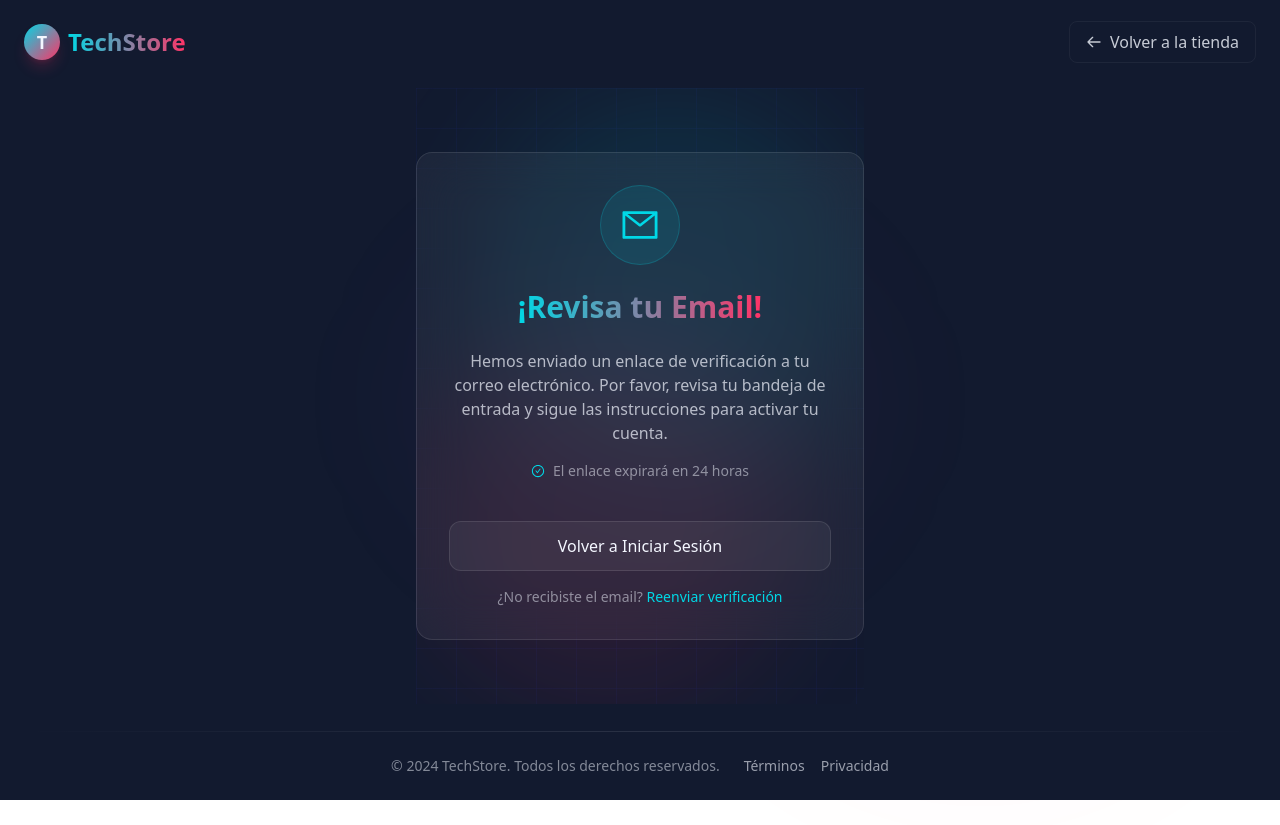
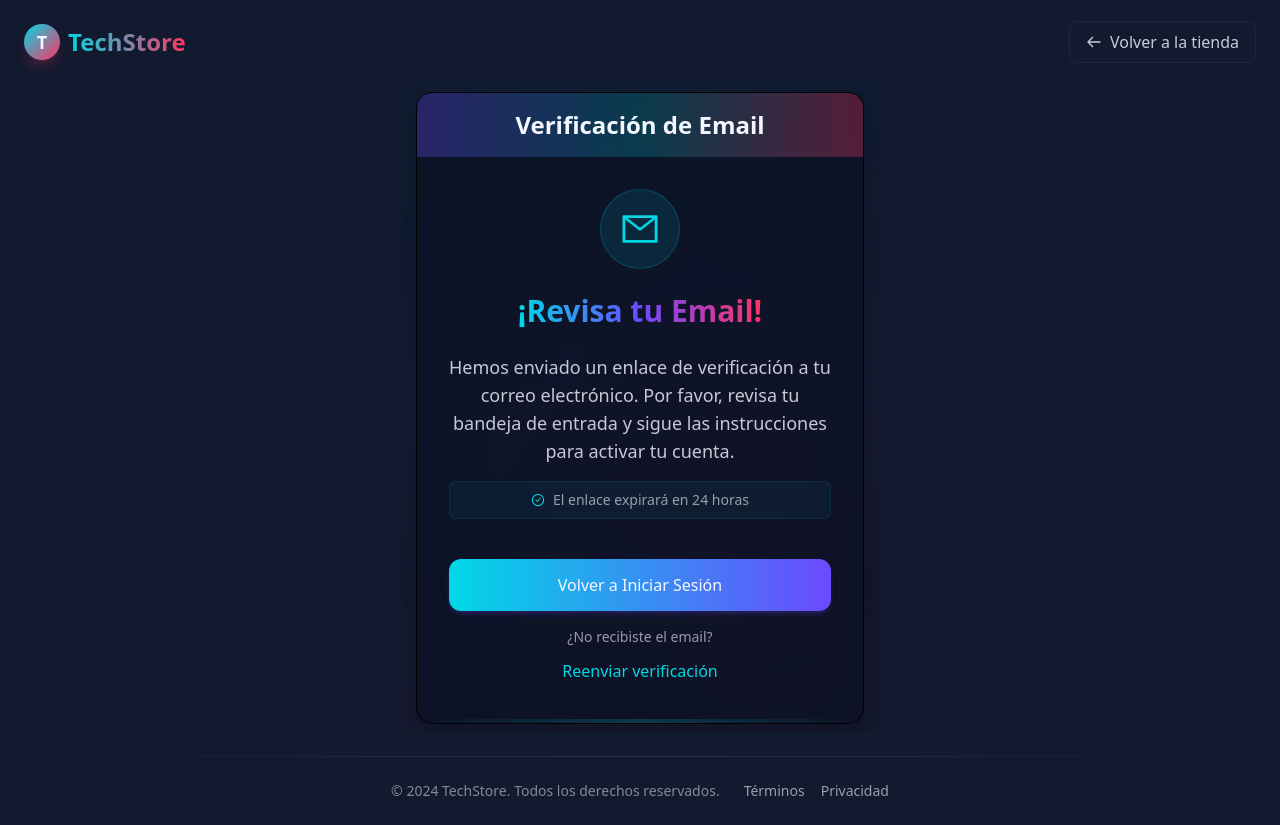
Before and after one commit to sandovaldavid/byte-shop-ecommerce, a Next.js app: page /auth/verify/messague in a window 1280 px wide. Before the commit the page ends 800 px from the top, so only its background shows below. Built offline with nearby package versions, Linux system fonts and the light colour scheme; no server answers.

Commit message:
💄 enhance VerifyMessagePage with improved animations, loading states, and dynamic background effects for better user experience

```diff
--- a/src/app/auth/verify/messague/page.js
+++ b/src/app/auth/verify/messague/page.js
@@ -1,58 +1,199 @@
 'use client';
-import React from 'react';
+import React, { useState } from 'react';
 import Link from 'next/link';
-import { AiOutlineMail, AiOutlineCheckCircle } from 'react-icons/ai';
+import {
+	AiOutlineMail,
+	AiOutlineCheckCircle,
+	AiOutlineLoading3Quarters,
+} from 'react-icons/ai';
+import { motion, AnimatePresence } from 'framer-motion';
 
 function VerifyMessagePage() {
+	const [isResending, setIsResending] = useState(false);
+	const [resendStatus, setResendStatus] = useState(null);
+
+	const handleResendVerification = () => {
+		setIsResending(true);
+		// Simulate API call with setTimeout
+		setTimeout(() => {
+			setIsResending(false);
+			setResendStatus('success');
+
+			// Clear success message after 5 seconds
+			setTimeout(() => {
+				setResendStatus(null);
+			}, 5000);
+		}, 1500);
+	};
+
 	return (
-		<div className='min-h-80 bg-dark flex items-center justify-center relative overflow-hidden py-16'>
-			{/* Background effects */}
-			<div className='absolute inset-0 bg-[linear-gradient(rgba(45,58,254,0.05)_1px,transparent_1px),linear-gradient(90deg,rgba(45,58,254,0.05)_1px,transparent_1px)] bg-[size:40px_40px]'></div>
-			<div className='absolute top-0 right-0 w-96 h-96 bg-secondary/10 rounded-full filter blur-3xl'></div>
-			<div className='absolute bottom-0 left-0 w-96 h-96 bg-accent1/10 rounded-full filter blur-3xl'></div>
+		<div className='flex items-center justify-center relative overflow-hidden py-4 px-4 sm:py-2'>
+			{/* Enhanced background effects with animation */}
+			<div className='absolute inset-0 bg-[linear-gradient(rgba(51,85,255,0.03)_1px,transparent_1px),linear-gradient(90deg,rgba(51,85,255,0.03)_1px,transparent_1px)] bg-[size:40px_40px]'></div>
 
-			{/* Content container */}
-			<div className='relative w-full max-w-md p-8 rounded-2xl bg-white/5 backdrop-blur-xl border border-white/10'>
+			<motion.div
+				className='absolute -top-40 -right-40 w-[600px] h-[600px] bg-gradient-to-bl from-secondary/5 to-transparent rounded-full filter blur-3xl'
+				animate={{
+					scale: [1, 1.05, 1],
+					opacity: [0.3, 0.5, 0.3],
+				}}
+				transition={{
+					duration: 8,
+					repeat: Infinity,
+					repeatType: 'reverse',
+				}}
+			/>
+
+			<motion.div
+				className='absolute -bottom-40 -left-40 w-[600px] h-[600px] bg-gradient-to-tr from-accent1/5 to-transparent rounded-full filter blur-3xl'
+				animate={{
+					scale: [1, 1.1, 1],
+					opacity: [0.3, 0.5, 0.3],
+				}}
+				transition={{
+					duration: 10,
+					delay: 1,
+					repeat: Infinity,
+					repeatType: 'reverse',
+				}}
+			/>
+
+			{/* Content container with enhanced glassmorphism */}
+			<motion.div
+				className='relative w-full max-w-md'
+				initial={{ opacity: 0, y: 20 }}
+				animate={{ opacity: 1, y: 0 }}
+				transition={{ duration: 0.6 }}>
+				<div className='absolute inset-0 bg-gradient-to-br from-secondary/10 via-accent2/5 to-accent1/10 rounded-2xl blur-xl opacity-50'></div>
+
+				<motion.div
+					className='relative rounded-2xl overflow-hidden bg-glass-dark backdrop-blur-xl border border-glass-border-dark shadow-glass-dark'
+					initial={{ opacity: 0, scale: 0.95 }}
+					animate={{ opacity: 1, scale: 1 }}
+					transition={{ duration: 0.5, delay: 0.1 }}>
+					{/* Header with gradient */}
+					<div className='relative overflow-hidden h-16 flex items-center justify-center'>
+						<div className='absolute inset-0 bg-gradient-to-r from-accent2/30 via-secondary/20 to-accent1/30'></div>
+						<motion.div
+							initial={{ y: 10, opacity: 0 }}
+							animate={{ y: 0, opacity: 1 }}
+							transition={{ delay: 0.2, duration: 0.3 }}
+							className='relative z-10'>
+							<h1 className='text-2xl font-bold text-light'>
+								Verificación de Email
+							</h1>
+						</motion.div>
+					</div>
+
+					<div className='p-6 sm:p-8'>
 						<div className='flex flex-col items-center text-center space-y-6'>
-					{/* Icon */}
-					<div className='flex items-center justify-center w-20 h-20 rounded-full bg-secondary/10 border border-secondary/20'>
+							{/* Email icon with pulse animation */}
+							<motion.div
+								className='relative flex items-center justify-center'
+								initial={{ scale: 0 }}
+								animate={{ scale: 1 }}
+								transition={{
+									type: 'spring',
+									stiffness: 260,
+									damping: 20,
+									delay: 0.3,
+								}}>
+								<div className='absolute w-24 h-24 rounded-full bg-secondary/5 animate-ping opacity-75'></div>
+								<div className='relative flex items-center justify-center w-20 h-20 rounded-full bg-secondary/10 border border-secondary/20'>
 									<AiOutlineMail className='w-10 h-10 text-secondary' />
 								</div>
+							</motion.div>
 
-					{/* Title */}
-					<h1 className='text-3xl font-bold bg-gradient-to-r from-secondary to-accent1 bg-clip-text text-transparent'>
+							{/* Title with gradient text */}
+							<motion.h2
+								className='text-3xl font-bold bg-gradient-to-r from-secondary via-accent2 to-accent1 bg-clip-text text-transparent'
+								initial={{ opacity: 0, y: 10 }}
+								animate={{ opacity: 1, y: 0 }}
+								transition={{ delay: 0.4, duration: 0.4 }}>
 								¡Revisa tu Email!
-					</h1>
+							</motion.h2>
 
-					{/* Message */}
-					<div className='space-y-4'>
-						<p className='text-light/70'>
-							Hemos enviado un enlace de verificación a tu correo
-							electrónico. Por favor, revisa tu bandeja de entrada
-							y sigue las instrucciones para activar tu cuenta.
+							{/* Message with staggered animation */}
+							<motion.div
+								className='space-y-4'
+								initial={{ opacity: 0 }}
+								animate={{ opacity: 1 }}
+								transition={{ delay: 0.5, duration: 0.4 }}>
+								<p className='text-light/80 sm:text-lg'>
+									Hemos enviado un enlace de verificación a tu
+									correo electrónico. Por favor, revisa tu
+									bandeja de entrada y sigue las instrucciones
+									para activar tu cuenta.
 								</p>
-						<div className='flex items-center justify-center space-x-2 text-sm text-light/50'>
+
+								<div className='flex items-center justify-center space-x-2 text-sm text-light/60 bg-secondary/5 py-2 px-4 rounded-lg border border-secondary/10'>
 									<AiOutlineCheckCircle className='text-secondary' />
 									<span>El enlace expirará en 24 horas</span>
 								</div>
+							</motion.div>
+
+							{/* Actions */}
+							<motion.div
+								className='space-y-4 w-full pt-4'
+								initial={{ opacity: 0, y: 10 }}
+								animate={{ opacity: 1, y: 0 }}
+								transition={{ delay: 0.6, duration: 0.4 }}>
+								<Link
+									href='/auth/login'
+									className='block w-full px-8 py-3.5 bg-gradient-to-r from-secondary to-accent2 hover:from-accent2 hover:to-secondary text-light font-medium text-center rounded-xl transition-all duration-300 transform hover:scale-[1.02] active:scale-[0.98] shadow-md shadow-accent2/20'>
+									Volver a Iniciar Sesión
+								</Link>
+
+								<div className='flex flex-col items-center'>
+									<p className='text-light/60 text-sm mb-2'>
+										¿No recibiste el email?
+									</p>
+
+									<button
+										onClick={handleResendVerification}
+										disabled={isResending}
+										className='text-secondary hover:text-accent1 transition-colors flex items-center gap-2 py-1 px-3 rounded-lg hover:bg-white/5 disabled:opacity-50 disabled:cursor-not-allowed disabled:hover:bg-transparent disabled:hover:text-secondary'>
+										{isResending ? (
+											<>
+												<AiOutlineLoading3Quarters className='animate-spin' />
+												<span>Enviando...</span>
+											</>
+										) : (
+											<span>Reenviar verificación</span>
+										)}
+									</button>
+
+									{/* Success message with animation */}
+									<AnimatePresence>
+										{resendStatus === 'success' && (
+											<motion.div
+												initial={{
+													opacity: 0,
+													height: 0,
+												}}
+												animate={{
+													opacity: 1,
+													height: 'auto',
+												}}
+												exit={{ opacity: 0, height: 0 }}
+												className='mt-2 text-xs text-success flex items-center gap-1'>
+												<AiOutlineCheckCircle />
+												<span>
+													¡Verificación enviada
+													nuevamente!
+												</span>
+											</motion.div>
+										)}
+									</AnimatePresence>
+								</div>
+							</motion.div>
+						</div>
 					</div>
 
-					{/* Actions */}
-					<div className='space-y-4 w-full pt-4'>
-						<Link
-							href='/auth/login'
-							className='block w-full px-8 py-3 bg-white/5 hover:bg-white/10 text-light text-center rounded-xl transition-all duration-300 border border-white/10 hover:border-white/20'>
-							Volver a Iniciar Sesión
-						</Link>
-						<p className='text-light/50 text-sm'>
-							¿No recibiste el email?{' '}
-							<button className='text-secondary hover:text-accent1 transition-colors'>
-								Reenviar verificación
-							</button>
-						</p>
-					</div>
-				</div>
-			</div>
+					{/* Bottom decoration line */}
+					<div className='h-1 w-full bg-gradient-to-r from-transparent via-secondary/20 to-transparent'></div>
+				</motion.div>
+			</motion.div>
 		</div>
 	);
 }
```
Lines whose indentation alone changed are shown as unchanged.
